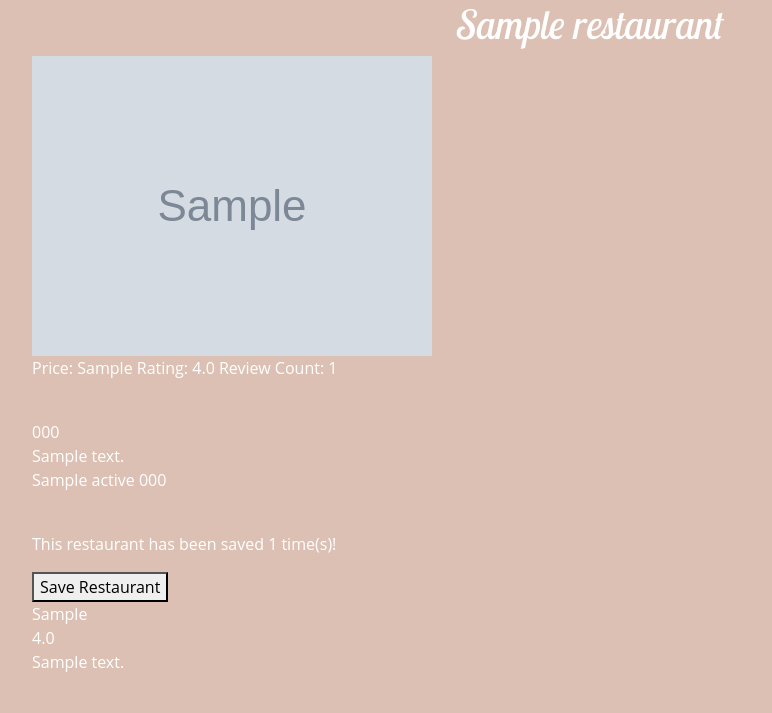
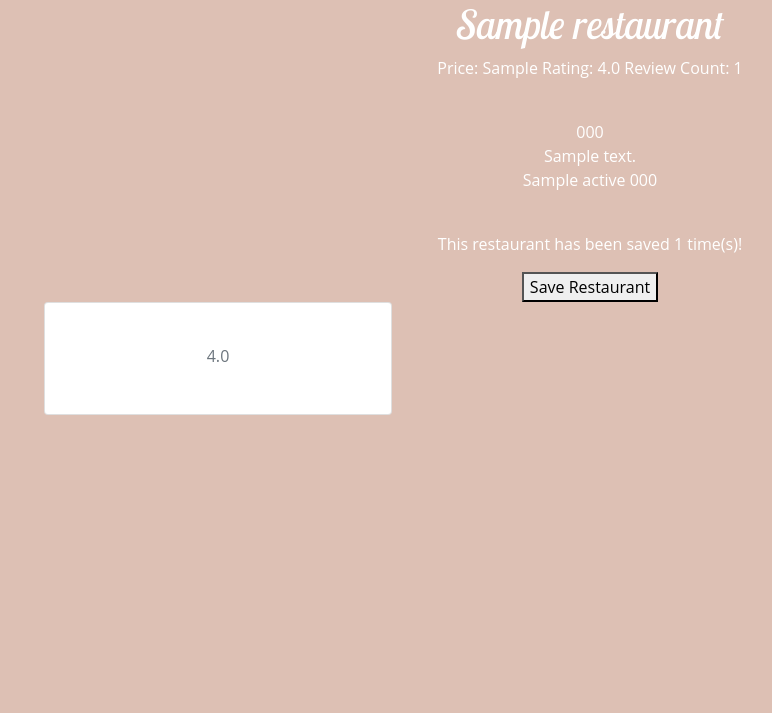
Before and after one commit to mknp21/brunchies, a Flask app: page /brunchspots/1 in a window 1280 px wide. Shown: the part 56-769 px from the top of the page, without its empty margins (50-822 px from the left). Run offline with Flask 2, Linux system fonts and the light colour scheme; tables that the repository leaves empty hold one stand-in row (values such as "Sample post"); grey boxes marked "Sample" are stand-in pictures.

Commit message:
Added background and used cards to style reviews

```diff
--- a/templates/restaurant_details.html
+++ b/templates/restaurant_details.html
@@ -1,18 +1,16 @@
 {% extends 'base.html' %}
 {% block title %}Details - {{ restaurant.rest_name }}{% endblock %}
-{% block head %}{% endblock %}
+{% block head %}
+<link rel="stylesheet" href="/static/css/restDetails.css"/>
+{% endblock %}
 {% block body %}
-<main>
+
+
       <div>
         <form method="POST">
-      <div>
+            <!-- <img src="{{ restaurant.img_url }}" class="card-img"> -->
+            <div class="text-center" id="restaurant-info">
               <h1>{{ restaurant.rest_name }}</h1>
-      </div>
-      <div>
-        <img src="{{ restaurant.img_url }}">
-      </div>
-
-      <div id="restaurant-info">
               <p>
                   Price: {{ restaurant.price }}
                   Rating: {{ restaurant.rating }}
@@ -23,14 +21,13 @@
                   {{ restaurant.address }}</br>
                   {{ restaurant.city }} {{ restaurant.state }} {{ restaurant.zipcode }}</br>
               </p></br>
-      </div>
-      <div>
               <p>This restaurant has been saved {{ count }} time(s)!</p>
               <button type="submit" id="save-button">Save Restaurant</button>
             </div>
         </form>
       </div>
-  <div id="reviews">
+
+      <!-- <div id="reviews">
         {% for review in reviews %}
         <p>
           {{ review.creator }}</br>
@@ -38,6 +35,23 @@
           {{ review.content }}</br>
         </p></br>
         {% endfor %}
+      </div> -->
+
+      <div id="reviews">
+        <div class="container">
+          <div class="row row-cols-1 row-cols-md-3 g-4">
+            {% for review in reviews %}
+            <div class="col">
+                <div class="card text-center h-100" style="width: 100%;">
+                <div class="card-body">
+                  <h5 class="card-title">{{ review.creator }}</h5>
+                  <h6 class="card-subtitle mb-2 text-muted">{{ review.rating }}</h6>
+                  <p class="card-text">{{ review.content }}</p>
                 </div>
-</main>
+                </div>
+            </div>
+            {% endfor %}
+          </div>
+        </div>
+      </div>
 {% endblock %}
```
Lines whose indentation alone changed are shown as unchanged.
